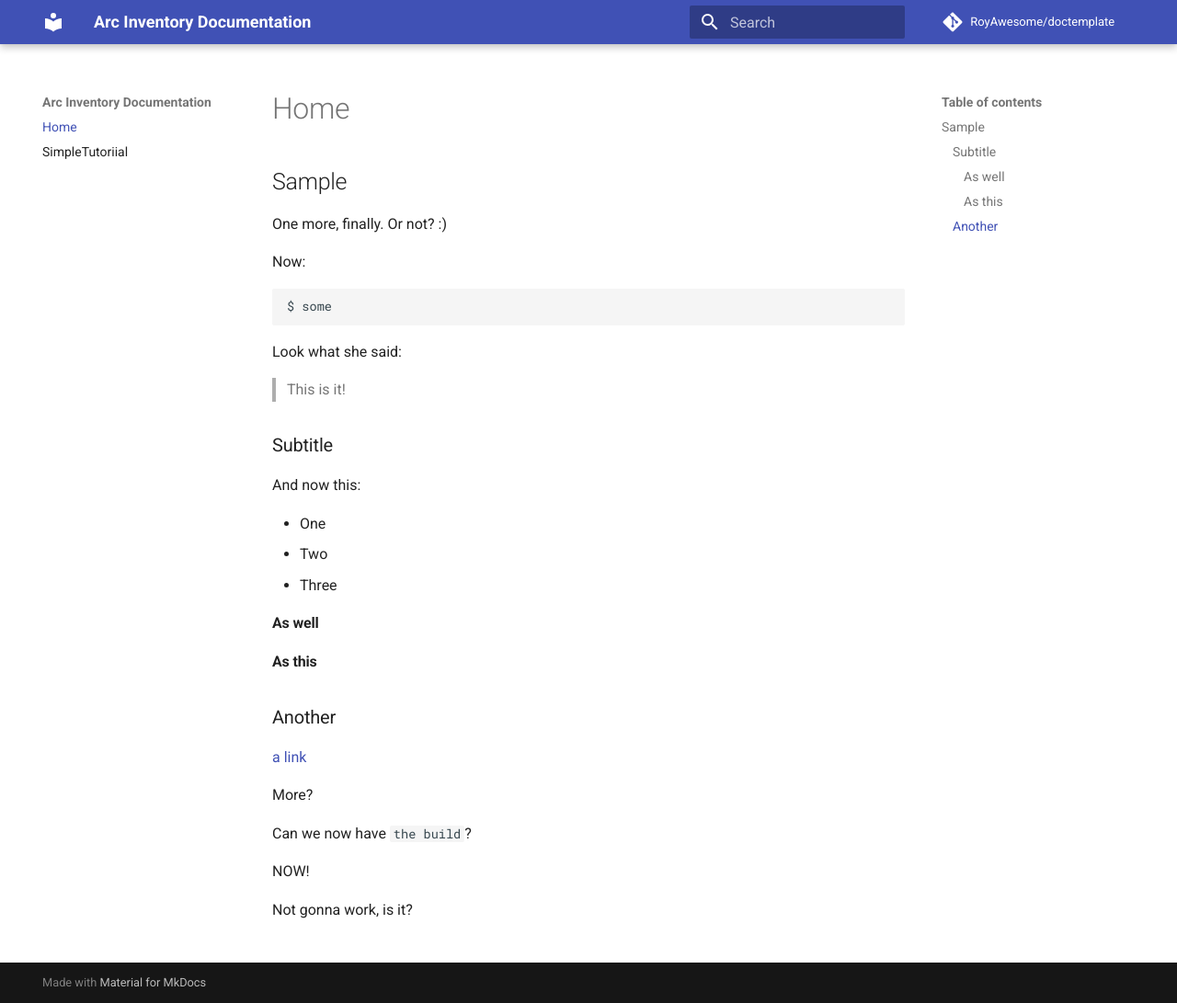
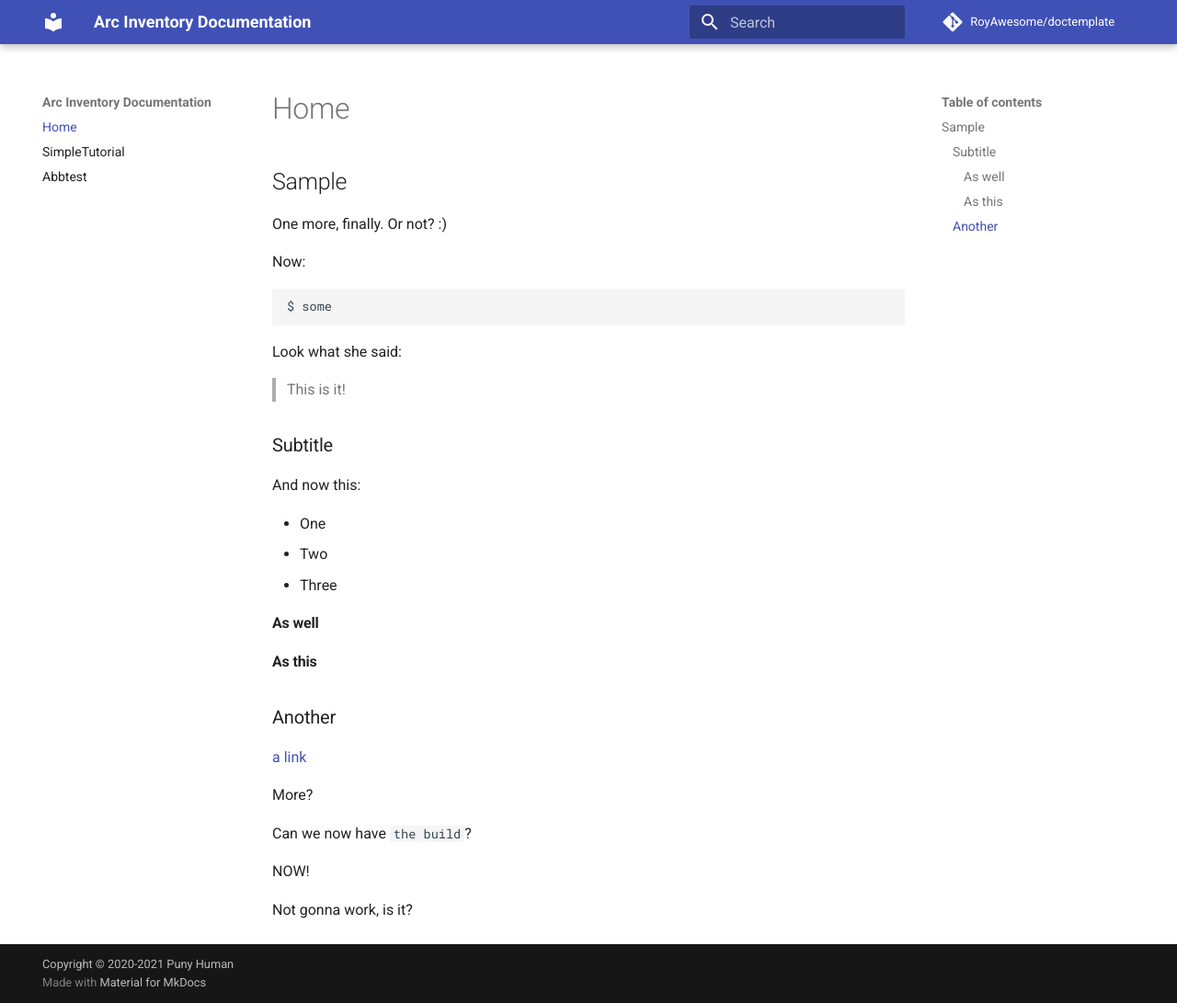
Before and after one commit to punyhumangames/ArcPluginsDocumentation, an MkDocs documentation site: the page built from docs/index.md, in a window 1280 px wide and 1091 px high. Shown: the whole window at 92% size. Built offline with MkDocs 1.6.1 and Material for MkDocs 9.7.7, drawn with Linux system fonts in a browser that asks for light colours.

Commit message:
testing some extensions

```diff
--- a/mkdocs.yml
+++ b/mkdocs.yml
@@ -4,8 +4,15 @@
 docs_dir: docs/
 repo_name: 'RoyAwesome/doctemplate'
 repo_url: 'https://royawesome.github.io/doctemplate/'
+copyright : Copyright &copy; 2020-2021 Puny Human
 nav:
     - Home: index.md
-    - SimpleTutoriial: simpletutorial.md
+    - SimpleTutorial: simpletutorial.md
+    - Abbtest: abbtest.md
 theme:
   name: 'material'
+markdown_extensions:
+  - abbr
+  - admonition
+  - pymdownx.details
+  - pymdownx.superfences
```
Also changed, not shown: docs/abbtest.md (added, +8 -0 lines), docs/simpletutorial.md (+5 -4 lines), includes/abbreviations.md (added, +5 -0 lines).
